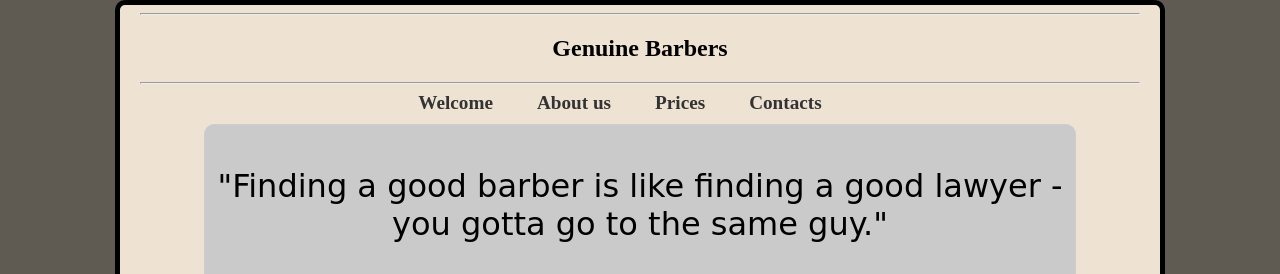
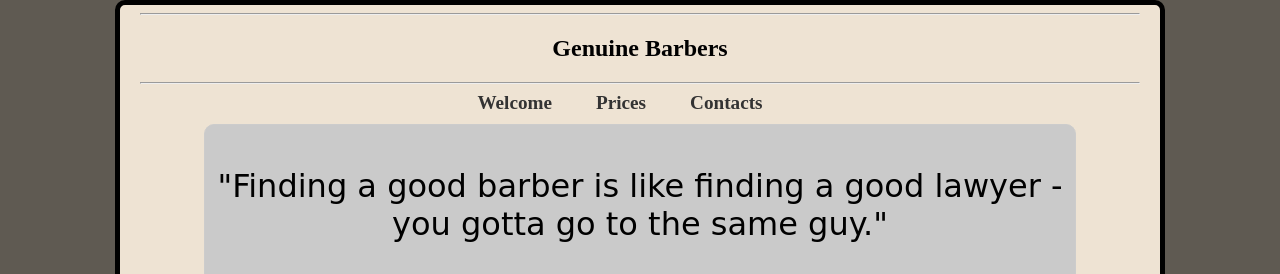
Before and after one commit to dwyerisgod/Site, a plain HTML site: page index.html in a window 1280 px wide. Shown: the top 274 px of the page. Drawn offline with Linux system fonts and the light colour scheme.

Commit message:
update 5

```diff
--- a/index.html
+++ b/index.html
@@ -17,7 +17,6 @@
         <nav>
             <ul>
                 <li><a href="#" onclick="loadPage('index.html')">Welcome</a></li>
-                <li><a href="#" onclick="loadPage('index.html')">About us</a></li>
                 <li><a href="#" onclick="loadPage('prices.html')">Prices</a></li>
                 <li><a href="#" onclick="loadPage('contactinfo.html')">Contacts</a></li>
             </ul>
```
